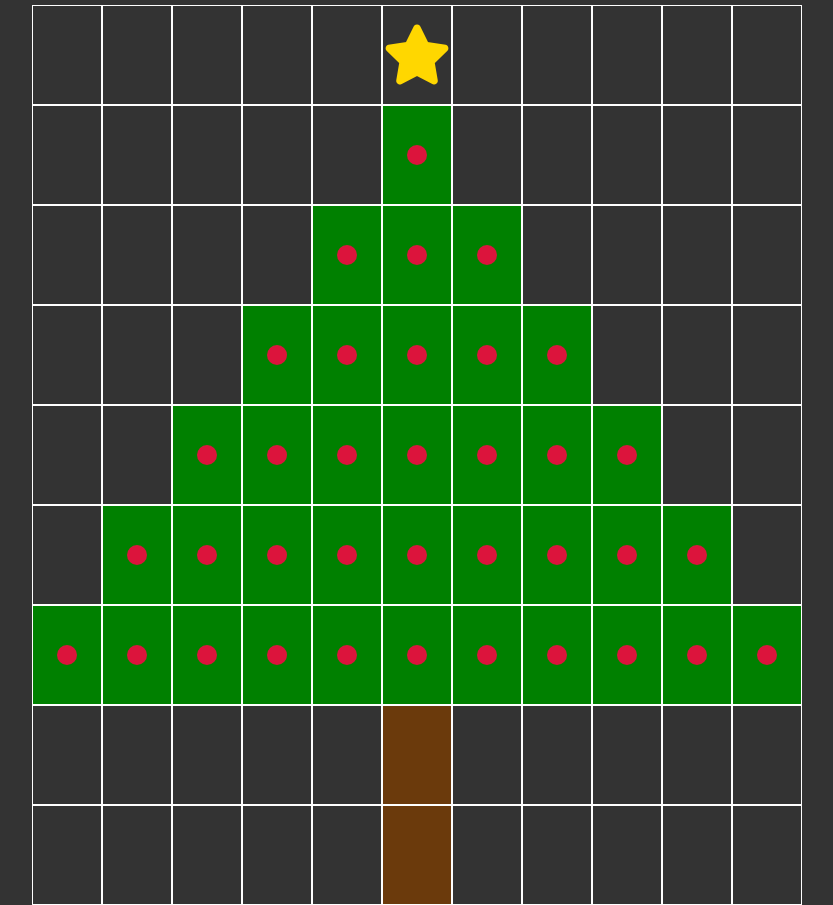
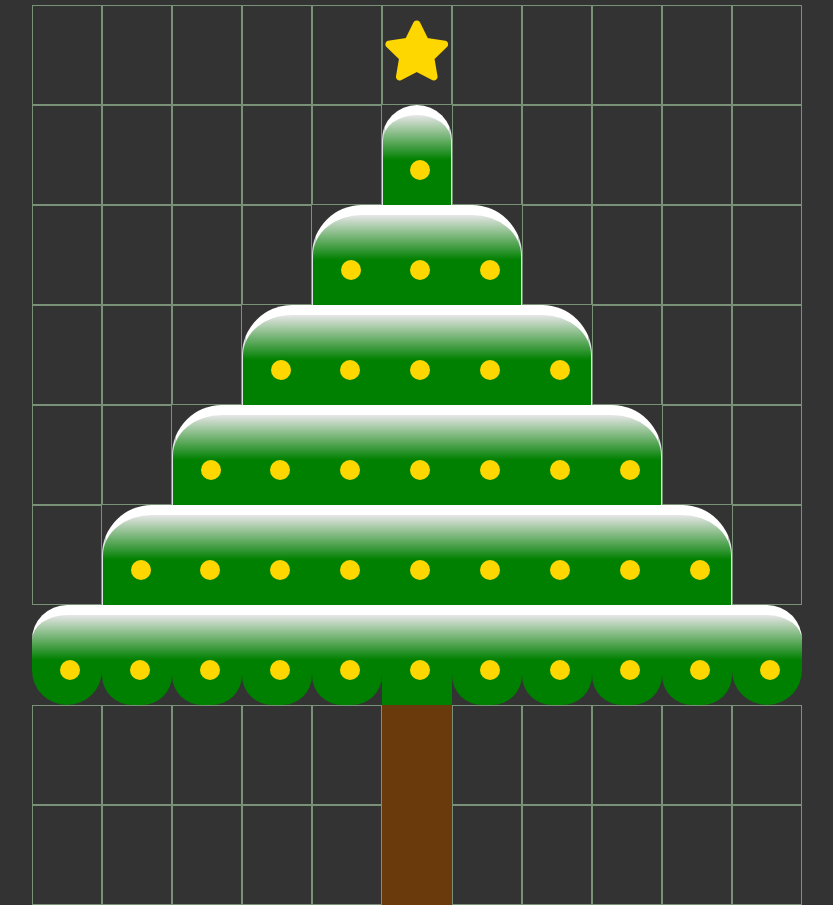
Before and after one commit to bealabea/christmas-tree-js, a plain HTML site: page index.html in a window 1280 px wide. Shown: the part 123-1028 px from the top of the page, without its empty margins (223-1056 px from the left). Drawn offline with nearby package versions, Linux system fonts and the light colour scheme; a web font is replaced by a local one.

Commit message:
add snow on the tree and setInterval to the lights (red-yellow)

```diff
--- a/css/style.css
+++ b/css/style.css
@@ -14,13 +14,43 @@ h1 {
   margin: 0 auto;
 }
 
+.border-start{
+  border-radius: 50px 0px 0px 0px;
+  border-top: 10px #fff solid;
+}
+
+.border-end{
+  border-radius: 0px 50px 0px 0px;
+  border-top: 10px #fff solid;
+}
+
+.border-radius {
+  border-radius: 50px 50px 0px 0px;
+  border-top: 10px #fff solid;
+}
+
+.border-bot {
+  border-radius: 0px 0px 30px 30px;
+  border: none;
+}
+
+.border-right {
+  border-radius: 0px 50px 50px 50px;
+}
+
+.border-left {
+  border-radius: 50px 0px 50px 50px;
+}
+
 .box-style {
   width: 70px;
   height: 100px;
-  border: 1px solid #fff;
-  display: flex;
-  justify-content: center;
-  align-items: center;
+
+  position: relative;
+}
+
+.border-box{
+  border: 1px solid rgb(121, 145, 118);
 }
 
 .balls-box {
@@ -28,10 +58,26 @@ h1 {
   width: 20px;
   border-radius: 50%;
   background-color: crimson;
+  position: absolute;
+  top: 50%;
+  left: 40%;
+}
+
+.ball-position {
+  height: 20px;
+  width: 20px;
+  border-radius: 50%;
+  background-color: crimson;
+  position: absolute;
+  top: 30%;
+  left: 40%;
+  transform: translate(-50% -50%);
 }
 
 .colored {
-  background-color: green;
+  border-top: 10px #fff solid;
+  background: linear-gradient( rgb(230, 230, 230) , green, green);
+
 }
 
 .brown {
@@ -45,3 +91,7 @@ h1 {
     font-weight: 800;
     color: gold;
   }
+
+  .yellow {
+    background-color: gold;
+  }
--- a/js/script.js
+++ b/js/script.js
@@ -33,6 +33,7 @@ for (let k = 0; k < 1; k++) {
   for (let j = 0; j < 11; j++) {
     let box = document.createElement("div");
     box.classList.add("box-style");
+    box.classList.add("border-box");
     outputHtml.append(box);
     if (j === starIndex) {
       // Dichiaro boxInside, creando un elemento
@@ -46,21 +47,67 @@ for (let k = 0; k < 1; k++) {
 
 let startIndex = 5;
 let endIndex = 5;
-for (let i = 0; i < 6; i++) {
+for (let i = 0; i < 5; i++) {
   for (let j = 0; j < 11; j++) {
     let box = document.createElement("div");
     box.classList.add("box-style");
+    box.classList.add("border-box");
     outputHtml.append(box);
     if (j >= startIndex && j <= endIndex) {
       box.classList.add("colored");
+      box.classList.remove("border-box");
       let boxInside = document.createElement("div");
       boxInside.classList.add("balls-box");
       box.append(boxInside);
+      setInterval(function(){
+        boxInside.classList.toggle("yellow");
+      }, 1500);
+    }
+    if(j === startIndex && j === endIndex){
+      box.classList.add("border-radius");
+    }
+    if (j === startIndex){
+      box.classList.add("border-start");
+    }
+    if(j === endIndex){
+      box.classList.add("border-end");
     }
   }
   startIndex--;
   endIndex++;
 }
+
+startIndex = 0;
+endIndex = 11;
+for(let g = 0; g < 1; g++) {
+  for (let j = 0; j < 11; j++) {
+    let box = document.createElement("div");
+    box.classList.add("box-style");
+    box.classList.add("border-box");
+    outputHtml.append(box);
+    if (j >= startIndex && j <= endIndex) {
+      box.classList.add("colored");
+      box.classList.remove("border-box");
+      box.classList.add("border-bot");
+      let boxInside = document.createElement("div");
+      boxInside.classList.add("balls-box");
+      box.append(boxInside);
+      setInterval(function(){
+        boxInside.classList.toggle("yellow");
+      }, 1500);
+    }
+    if(j === 5){
+      box.classList.remove("border-bot");
+    }
+    if (j === 0){
+      box.classList.add("border-left");
+    }
+    if(j === 10){
+      box.classList.add("border-right");
+    }
+  }
+}
+
 
 startIndex = 5;
 endIndex = 5;
@@ -68,9 +115,11 @@ for (let k = 0; k < 2; k++) {
   for (let j = 0; j < 11; j++) {
     let box = document.createElement("div");
     box.classList.add("box-style");
+    box.classList.add("border-box");
     outputHtml.append(box);
     if (j === startIndex && j === endIndex) {
       box.classList.add("brown");
+      box.classList.remove("border-box");
     }
   }
 }
```
